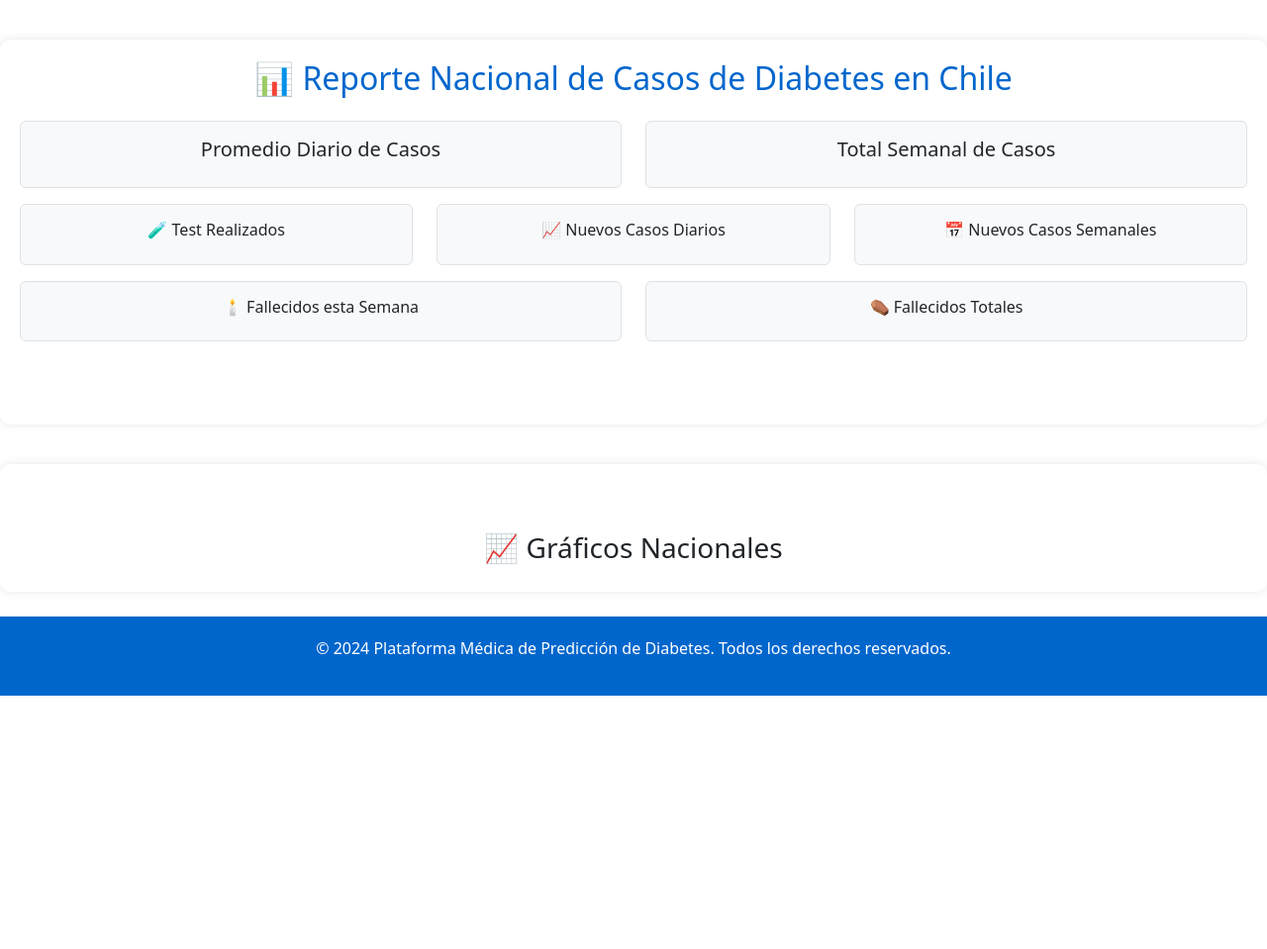
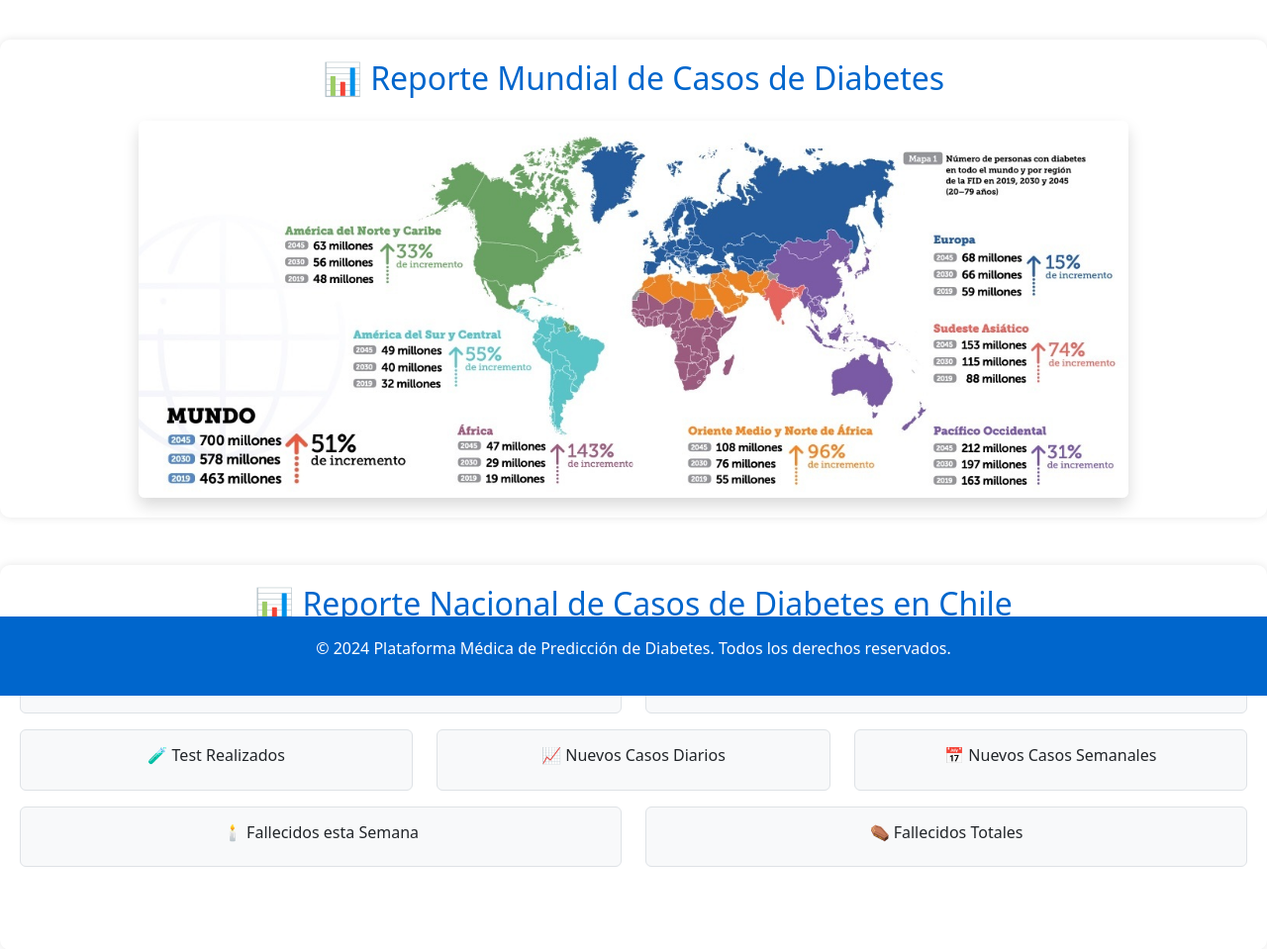
Before and after one commit to MaximilianoPalma/AppModelPrediction, a Django app: page /index/ in a window 1280 px wide. Shown: the part 97-1056 px from the top of the page at 99% size. Before the commit the page ends 800 px from the top, so only its background shows below. Run offline with Django 5.2, Linux system fonts and the light colour scheme; a user stored in the database is signed in; data that the repository does not hold is empty; parts of the project's set-up code (start-up, migrations or seed data) failed here and were passed over; some libraries are stand-ins or nearby versions.

Commit message:
Mapa Mundial de Diabetes
Se sube mapa mundial de diabetes, para la página de inicio y bienvenida a la plataforma de diabetes.

```diff
--- a/prediccion/appmodel/templates/inicio.html
+++ b/prediccion/appmodel/templates/inicio.html
@@ -4,6 +4,13 @@
 {% block title %}Inicio{% endblock %}
 
 {% block content %}
+<div class="report-container text-center mb-5">
+    <h2 class="text-center mb-4">📊 Reporte Mundial de Casos de Diabetes</h2>
+    <img src="{% static 'mapamundialdiabetes.png' %}"
+         alt="Mapa Mundial Diabetes"
+         class="img-fluid rounded shadow"
+         style="max-width: 1000px;">
+</div>
 
 <div class="report-container">
     <h2 class="text-center mb-4">📊 Reporte Nacional de Casos de Diabetes en Chile</h2>
```
Also changed, not shown: prediccion/appmodel/static/mapamundialdiabetes.png (added), prediccion/db.sqlite3.
